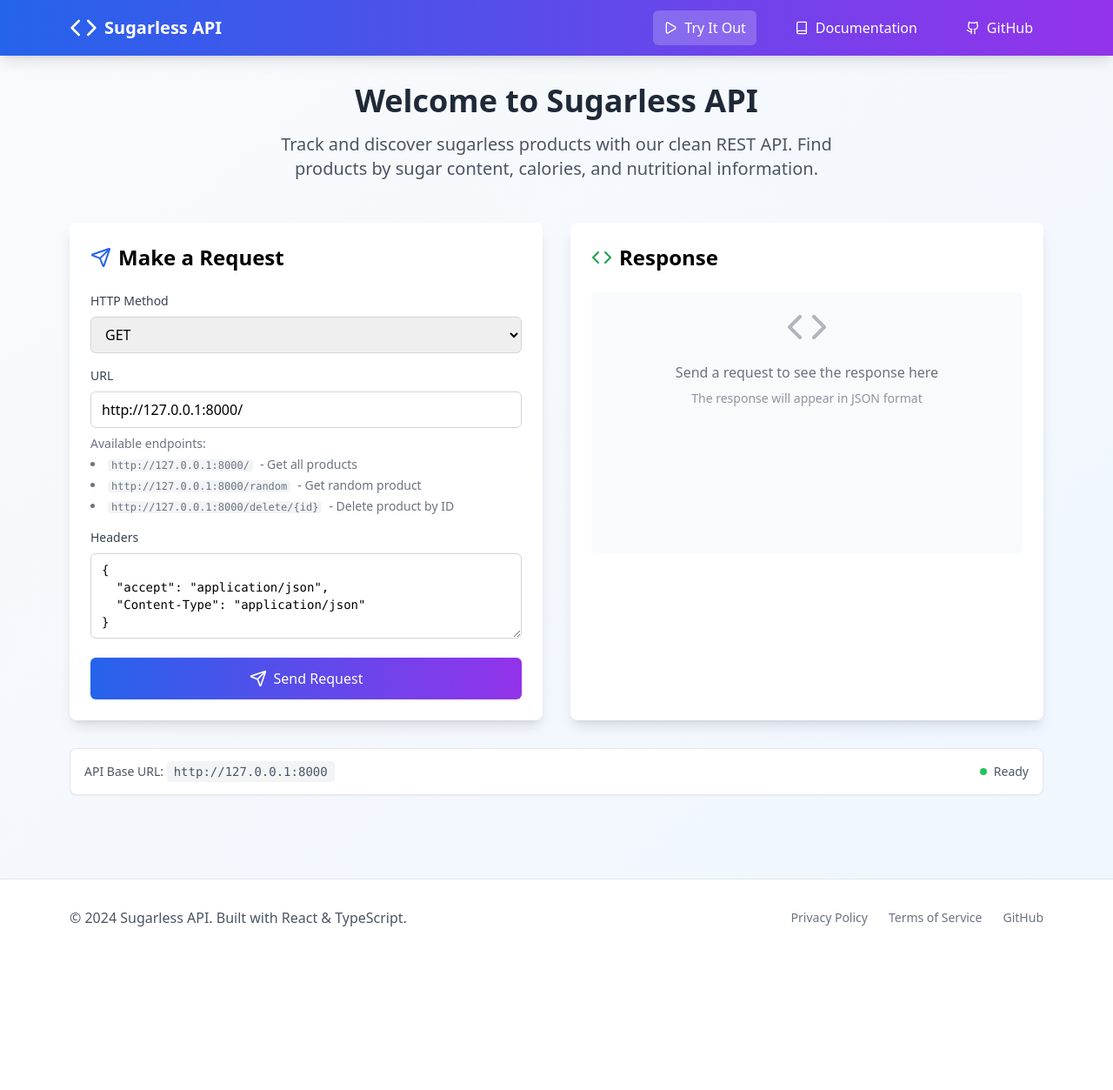
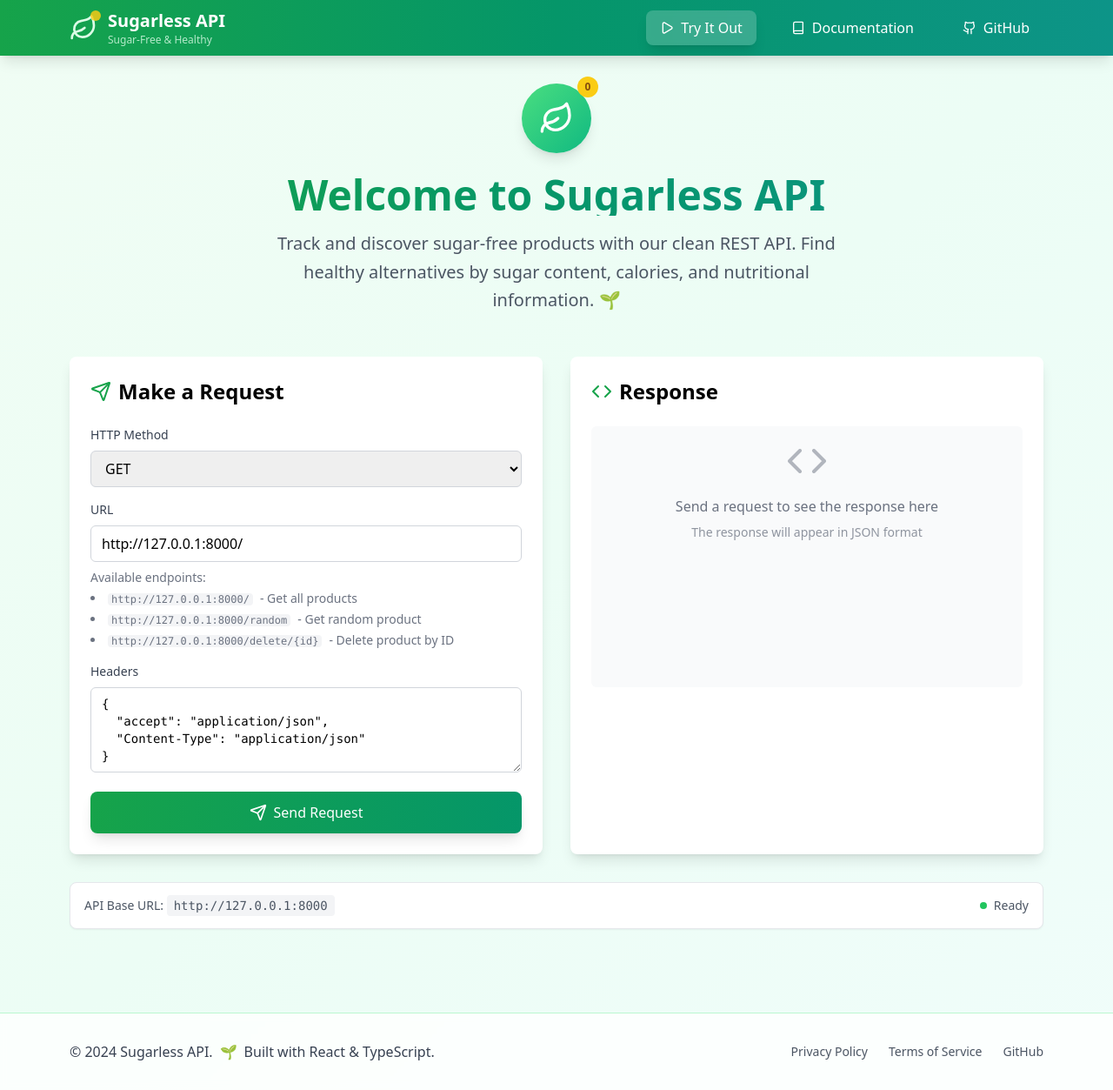
Before and after one commit to Froas/react-openapi-sugarfree, a React (Vite) app: page /home in a window 1280 px wide. Shown: the whole page at 87% size. Before the commit the page ends 1099 px from the top, so only its background shows below. Built offline with nearby package versions, Linux system fonts and the light colour scheme.

Commit message:
Update UiX

```diff
--- a/src/App.tsx
+++ b/src/App.tsx
@@ -10,7 +10,7 @@ const App: React.FC = () => {
   return (
     <ErrorBoundary>
       <Router>
-        <div className="min-h-screen bg-gradient-to-br from-gray-50 to-blue-50">
+        <div className="min-h-screen bg-gradient-to-br from-green-50 via-emerald-50 to-teal-50">
           <NavBar />
 
           <main className="min-h-[calc(100vh-4rem)]">
@@ -22,25 +22,25 @@ const App: React.FC = () => {
             </Routes>
           </main>
 
-          {/* Footer */}
-          <footer className="bg-white border-t border-gray-200 py-8 mt-16">
+          {/* Updated Footer */}
+          <footer className="bg-white/80 backdrop-blur-sm border-t border-green-200 py-8 mt-16">
             <div className="max-w-6xl mx-auto px-4">
               <div className="flex flex-col md:flex-row justify-between items-center">
-                <div className="text-gray-600 mb-4 md:mb-0">
-                  <p>&copy; 2024 Sugarless API. Built with React & TypeScript.</p>
+                <div className="text-gray-700 mb-4 md:mb-0">
+                  <p className="flex items-center space-x-2">
+                    <span>&copy; 2024 Sugarless API.</span>
+                    <span className="text-green-600">🌱</span>
+                    <span>Built with React & TypeScript.</span>
+                  </p>
                 </div>
-                <div className="flex space-x-6 text-sm text-gray-500">
-                  <a href="#" className="hover:text-gray-700 transition-colors">
-                    Privacy Policy
-                  </a>
-                  <a href="#" className="hover:text-gray-700 transition-colors">
-                    Terms of Service
-                  </a>
+                <div className="flex space-x-6 text-sm text-gray-600">
+                  <a href="#" className="hover:text-green-600 transition-colors">Privacy Policy</a>
+                  <a href="#" className="hover:text-green-600 transition-colors">Terms of Service</a>
                   <a
                     href="https://github.com/Froas/react-openapi-sugarfree"
                     target="_blank"
                     rel="noopener noreferrer"
-                    className="hover:text-gray-700 transition-colors"
+                    className="hover:text-green-600 transition-colors"
                   >
                     GitHub
                   </a>
--- a/src/components/HomePage.tsx
+++ b/src/components/HomePage.tsx
@@ -5,6 +5,7 @@ import ResponsePanel from './ResponsePanel';
 import type { RequestState, ResponseState, HttpMethod } from '../types';
 import { apiConfig, defaultHeaders } from '../config/api';
 import { apiService } from '../services/apiServices';
+import { Leaf } from 'lucide-react';
 
 const HomePage: React.FC = () => {
   const [requestState, setRequestState] = useState<RequestState>({
@@ -96,14 +97,23 @@ const HomePage: React.FC = () => {
 
   return (
     <div className="max-w-6xl mx-auto px-4 py-8">
-      {/* Header Section */}
       <div className="text-center mb-12">
-        <h1 className="text-4xl font-bold text-gray-800 mb-4">
+        <div className="flex justify-center mb-6">
+          <div className="relative">
+            <div className="w-20 h-20 bg-gradient-to-br from-green-400 to-emerald-500 rounded-full flex items-center justify-center shadow-lg">
+              <Leaf className="w-10 h-10 text-white" />
+            </div>
+            <div className="absolute -top-2 -right-2 w-6 h-6 bg-yellow-400 rounded-full flex items-center justify-center">
+              <span className="text-xs font-bold text-yellow-800">0</span>
+            </div>
+          </div>
+        </div>
+        <h1 className="text-5xl font-bold bg-gradient-to-r from-green-600 via-emerald-600 to-teal-600 bg-clip-text text-transparent mb-4">
           Welcome to Sugarless API
         </h1>
-        <p className="text-xl text-gray-600 max-w-2xl mx-auto">
-          Track and discover sugarless products with our clean REST API.
-          Find products by sugar content, calories, and nutritional information.
+        <p className="text-xl text-gray-600 max-w-2xl mx-auto leading-relaxed">
+          Track and discover sugar-free products with our clean REST API.
+          Find healthy alternatives by sugar content, calories, and nutritional information. 🌱
         </p>
       </div>
 
--- a/src/components/NavBar.tsx
+++ b/src/components/NavBar.tsx
@@ -1,8 +1,7 @@
 import React from 'react';
 import { Link, useLocation } from 'react-router-dom';
-import { Code, Play, Book, Github } from 'lucide-react';
+import { Play, Book, Github, Leaf } from 'lucide-react';
 
-// Remove the old NavBarProps interface since we don't need it with router
 const NavBar: React.FC = () => {
   const location = useLocation();
 
@@ -22,25 +21,33 @@ const NavBar: React.FC = () => {
   const isActive = (path: string) => location.pathname === path;
 
   return (
-    <nav className="bg-gradient-to-r from-blue-600 to-purple-600 text-white shadow-lg sticky top-0 z-50">
+    <nav className="bg-gradient-to-r from-green-600 via-emerald-600 to-teal-600 text-white shadow-lg sticky top-0 z-50">
       <div className="max-w-6xl mx-auto px-4">
         <div className="flex justify-between items-center h-16">
-          <Link to="/home" className="flex items-center space-x-2 hover:opacity-80 transition-opacity">
-            <Code className="w-8 h-8" />
-            <span className="text-xl font-bold">Sugarless API</span>
+          <Link to="/home" className="flex items-center space-x-3 hover:opacity-90 transition-opacity group">
+            <div className="relative">
+              <Leaf className="w-8 h-8 text-green-100 group-hover:rotate-12 transition-transform duration-300" />
+              <div className="absolute -top-1 -right-1 w-3 h-3 bg-yellow-400 rounded-full animate-pulse"></div>
+            </div>
+            <div>
+              <span className="text-xl font-bold">Sugarless API</span>
+              <div className="text-xs text-green-100 opacity-80">Sugar-Free & Healthy</div>
+            </div>
           </Link>
 
-          <div className="flex space-x-8">
+          <div className="flex space-x-6">
             {navItems.map(({ path, label, icon: Icon }) => (
               <Link
                 key={path}
                 to={path}
-                className={`flex items-center space-x-2 px-3 py-2 rounded-md transition-colors ${
-                  isActive(path) ? 'bg-white/20' : 'hover:bg-white/10'
+                className={`flex items-center space-x-2 px-4 py-2 rounded-lg transition-all duration-200 ${
+                  isActive(path)
+                    ? 'bg-white/20 shadow-lg backdrop-blur-sm'
+                    : 'hover:bg-white/10 hover:backdrop-blur-sm'
                 }`}
               >
                 <Icon className="w-4 h-4" />
-                <span>{label}</span>
+                <span className="font-medium">{label}</span>
               </Link>
             ))}
 
@@ -48,10 +55,10 @@ const NavBar: React.FC = () => {
               href="https://github.com/Froas/react-openapi-sugarfree"
               target="_blank"
               rel="noopener noreferrer"
-              className="flex items-center space-x-2 px-3 py-2 rounded-md hover:bg-white/10 transition-colors"
+              className="flex items-center space-x-2 px-4 py-2 rounded-lg hover:bg-white/10 transition-all duration-200 hover:backdrop-blur-sm"
             >
               <Github className="w-4 h-4" />
-              <span>GitHub</span>
+              <span className="font-medium">GitHub</span>
             </a>
           </div>
         </div>
--- a/src/components/RequestPanel.tsx
+++ b/src/components/RequestPanel.tsx
@@ -41,7 +41,7 @@ const RequestPanel: React.FC<RequestPanelProps> = ({
   return (
     <div className="bg-white rounded-lg shadow-lg p-6">
       <h2 className="text-2xl font-semibold mb-6 flex items-center">
-        <Send className="w-6 h-6 mr-2 text-blue-600" />
+        <Send className="w-6 h-6 mr-2 text-green-600" />
         Make a Request
       </h2>
 
@@ -125,7 +125,7 @@ const RequestPanel: React.FC<RequestPanelProps> = ({
         <button
           onClick={onSendRequest}
           disabled={isLoading}
-          className="w-full bg-gradient-to-r from-blue-600 to-purple-600 text-white py-3 px-4 rounded-md hover:from-blue-700 hover:to-purple-700 transition-all duration-200 disabled:opacity-50 disabled:cursor-not-allowed flex items-center justify-center space-x-2"
+          className="w-full bg-gradient-to-r from-green-600 to-emerald-600 text-white py-3 px-4 rounded-lg hover:from-green-700 hover:to-emerald-700 transition-all duration-200 disabled:opacity-50 disabled:cursor-not-allowed flex items-center justify-center space-x-2 shadow-lg hover:shadow-xl"
         >
           {isLoading ? (
             <>
```
Also changed, not shown: src/components/NotFoundPage.tsx (+72 -46 lines).
